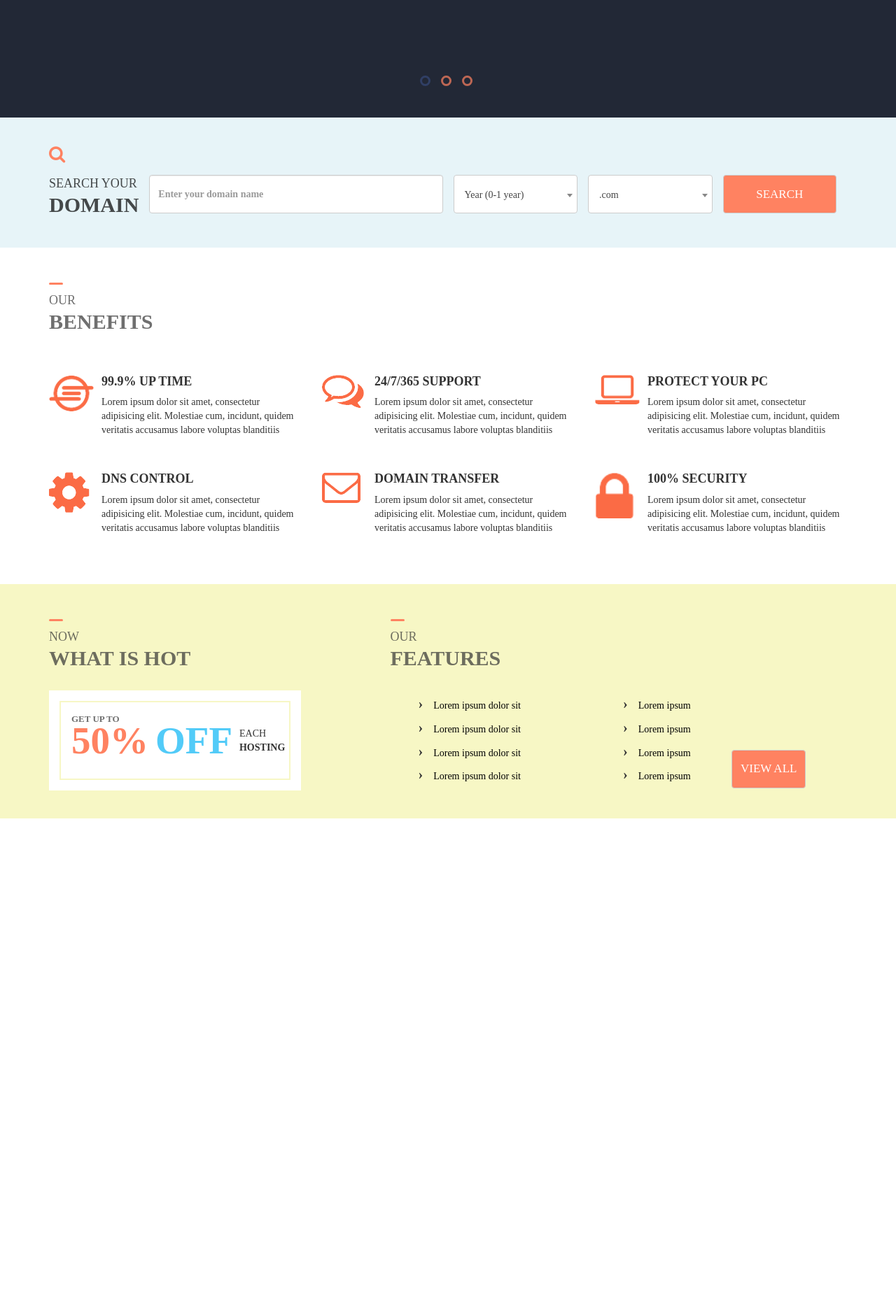
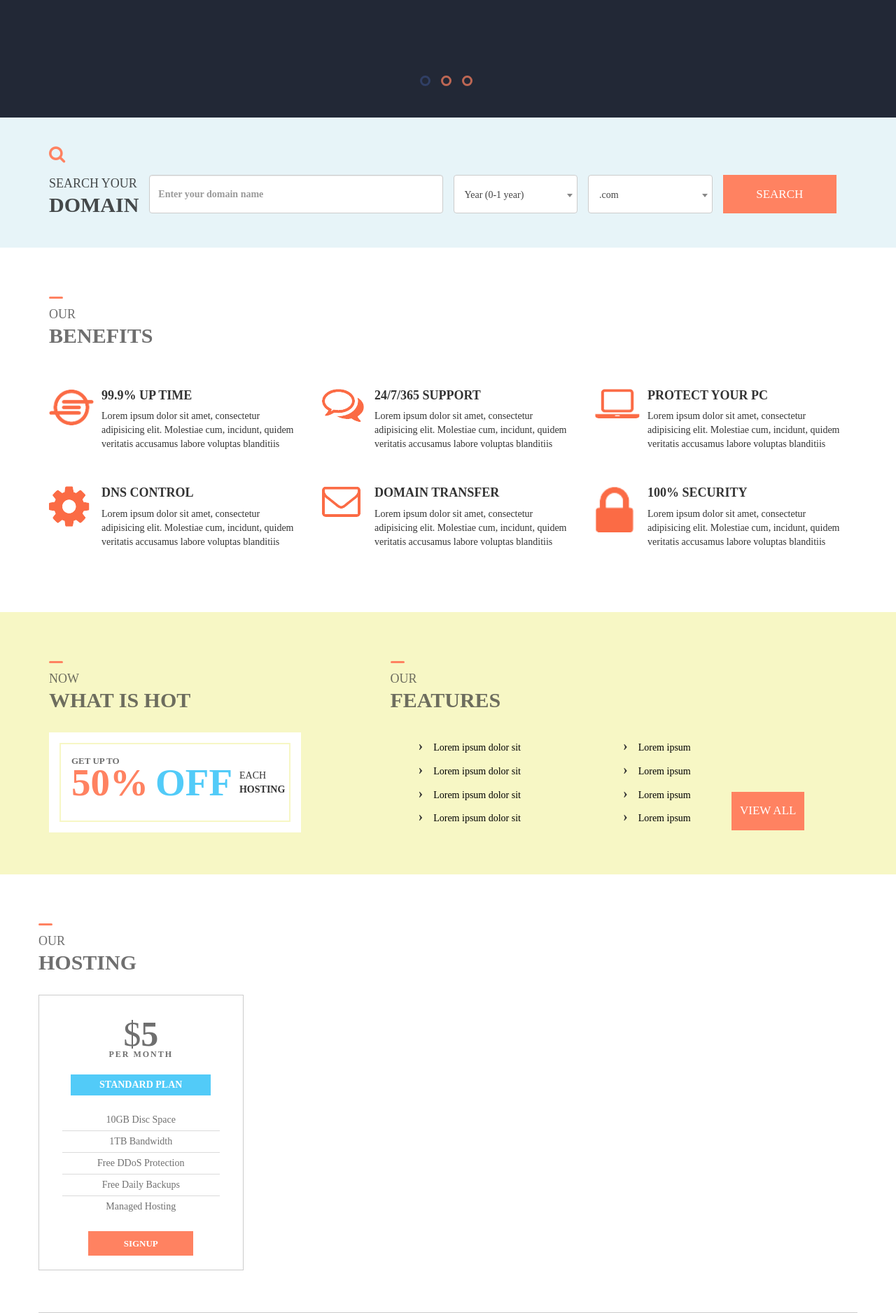
Before and after one commit to puh50/Bootstrap-3-site, a PHP site: page / in a window 1280 px wide. Shown: the part 556-2433 px from the top of the page at 70% size. Before the commit the page ends 1726 px from the top, so only its background shows below. Run offline with PHP 8.4, Linux system fonts and the light colour scheme.

Commit message:
hosting section

```diff
--- a/Site/css/style.css
+++ b/Site/css/style.css
@@ -14,6 +14,9 @@ body {
 h1,h2,h4,h5,p {
     margin: 0;
     padding: 0;
+}
+ul {
+    list-style: none;
 }
 a {
     color: var(--black);
@@ -278,6 +281,8 @@ a:link {
     font-size: 17px;
     text-transform: uppercase;
     background-color: var(--orange);
+    border-radius: 0;
+    border: none;
 }
 
 
@@ -285,8 +290,8 @@ a:link {
 
 /*Benefits*/
 
-.container.benefits, .container.hot {
-    padding: 40px 15px;
+.container.benefits, .container.hot, .container.hosting {
+    padding: 60px 15px;
 }
 .title-block-benefits {
     margin-bottom: 40px;
@@ -321,6 +326,7 @@ a:link {
     margin-right: 3%;
     float: left;
 }
+
 /*Section  5*/
 
 /*Hot*/
@@ -403,6 +409,80 @@ a:link {
     min-width: 60%;
     position: absolute;
     bottom: 0;
+}
+
+/*Section  6*/
+
+/* Our hosting */
+
+.plan-block {
+    padding: 20px;
+    margin: 30px 0;
+    border: 1px solid #ccc;
+    box-sizing: border-box;
+    display: flex;
+    flex-direction: column;
+    align-items: center;
+    justify-content: center;
+}
+.plan-block.col-lg-3 {
+    width: 20%;
+    margin-right: 5%;
+}
+.price-block {
+    margin-bottom: 20px;
+    display: flex;
+    flex-direction: column;
+    align-items: center;
+    justify-content: center;
+    opacity: 0.7;
+}
+.price {
+    font-size: 50px;
+    margin-bottom: -15px;
+}
+.price-digit {
+    font-weight: bold;
+}
+.price-signature {
+    font-size: 12px;
+    font-weight: bold;
+    letter-spacing: 2px;
+    text-transform: uppercase;
+}
+.plan-name {
+    width: 80%;
+    background-color: var(--blue);
+    color: var(--white);
+    font-weight: bold;
+    text-align: center;
+    text-transform: uppercase;
+    padding: 5px;
+    margin-bottom: 20px;
+}
+.points-block {
+    width: 90%;
+    margin-bottom: 10px;
+}
+.points {
+    text-align: center;
+    padding-left: 0;
+    opacity: 0.7;
+}
+.point {
+    padding: 5px 0;
+    border-top: 1px solid #ccc;
+}
+.no-border {
+    border-top: none;
+}
+.button-block-signup {
+    width: 60%;
+}
+.button-signup {
+    height: 35px;
+    font-size: 13px;
+    font-weight: bold;
 }
 
 /*Media*/
--- a/Site/index.html
+++ b/Site/index.html
@@ -231,8 +231,106 @@
                 </div>
             </div>
         </section>
-        <section id="6"></section>
-        <section id="7"></section>
+        <section id="hosting">
+            <div class="container hosting">
+                <div class="row">
+                    <div class="title-block title-block-our-hosting">
+                        <div class="stick"></div>
+                        <p class="uppercase-title title-block-p">Our</p>
+                        <h4 class="uppercase-title title-block-h4">Hosting</h4>
+                    </div>
+                </div>
+                <div class="row">
+                    <div class="plan-block col-xs-12 col-md-3">
+                        <div class="price-block">
+                            <p class="price">&#36;<span class="price-digit">5</span></p>
+                            <p class="price-signature">per month</p>
+                        </div>
+                        <div class="plan-name">
+                            Standard plan
+                        </div>
+                        <div class="points-block">
+                            <ul class="points">
+                                <li class="point no-border">10GB Disc Space</li>
+                                <li class="point">1TB Bandwidth</li>
+                                <li class="point">Free DDoS Protection</li>
+                                <li class="point">Free Daily Backups</li>
+                                <li class="point">Managed Hosting</li>
+                            </ul>
+                        </div>
+                        <div class="button-block button-block-signup">
+                            <button type="submit" class="btn btn-default button button-signup">SignUp</button>
+                        </div>
+                    </div>
+                    <div class="plan-block col-xs-12">
+                        <div class="price-block">
+                            <p class="price">&#36;<span class="price-digit">6</span></p>
+                            <p class="price-signature">per month</p>
+                        </div>
+                        <div class="plan-name">
+                            Advanced plan
+                        </div>
+                        <div class="points-block">
+                            <ul class="points">
+                                <li class="point no-border">10GB Disc Space</li>
+                                <li class="point">1TB Bandwidth</li>
+                                <li class="point">Free DDoS Protection</li>
+                                <li class="point">Free Daily Backups</li>
+                                <li class="point">Managed Hosting</li>
+                            </ul>
+                        </div>
+                        <div class="button-block button-block-signup">
+                            <button type="submit" class="btn btn-default button button-signup">SignUp</button>
+                        </div>
+                    </div>
+                    <div class="plan-block col-xs-12">
+                        <div class="price-block">
+                            <p class="price">&#36;<span class="price-digit">8</span></p>
+                            <p class="price-signature">per month</p>
+                        </div>
+                        <div class="plan-name">
+                            Business plan
+                        </div>
+                        <div class="points-block">
+                            <ul class="points">
+                                <li class="point no-border">10GB Disc Space</li>
+                                <li class="point">1TB Bandwidth</li>
+                                <li class="point">Free DDoS Protection</li>
+                                <li class="point">Free Daily Backups</li>
+                                <li class="point">Managed Hosting</li>
+                            </ul>
+                        </div>
+                        <div class="button-block button-block-signup">
+                            <button type="submit" class="btn btn-default button button-signup">SignUp</button>
+                        </div>
+                    </div>
+                    <div class="plan-block col-xs-12">
+                        <div class="price-block">
+                            <p class="price">&#36;<span class="price-digit">9</span></p>
+                            <p class="price-signature">per month</p>
+                        </div>
+                        <div class="plan-name">
+                            Gold plan
+                        </div>
+                        <div class="points-block">
+                            <ul class="points">
+                                <li class="point no-border">10GB Disc Space</li>
+                                <li class="point">1TB Bandwidth</li>
+                                <li class="point">Free DDoS Protection</li>
+                                <li class="point">Free Daily Backups</li>
+                                <li class="point">Managed Hosting</li>
+                            </ul>
+                        </div>
+                        <div class="button-block button-block-signup">
+                            <button type="submit" class="btn btn-default button button-signup">SignUp</button>
+                        </div>
+                    </div>
+                </div>
+            </div>
+        </section>
+        <section id="newsletter">
+
+        </section>
         <section id="8"></section>
     </div>
     <script src="https://ajax.googleapis.com/ajax/libs/jquery/1.12.4/jquery.min.js"></script>
```
